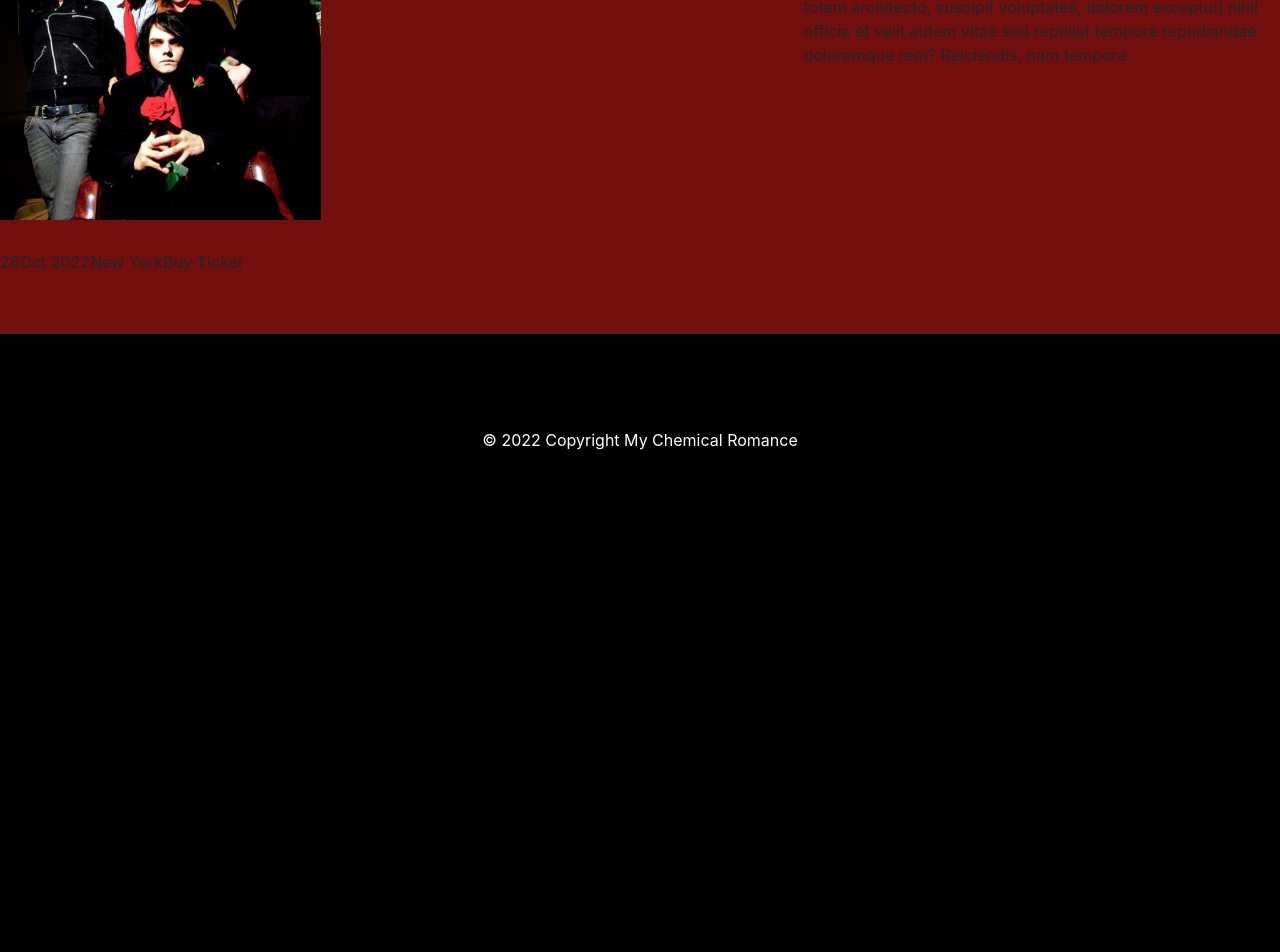
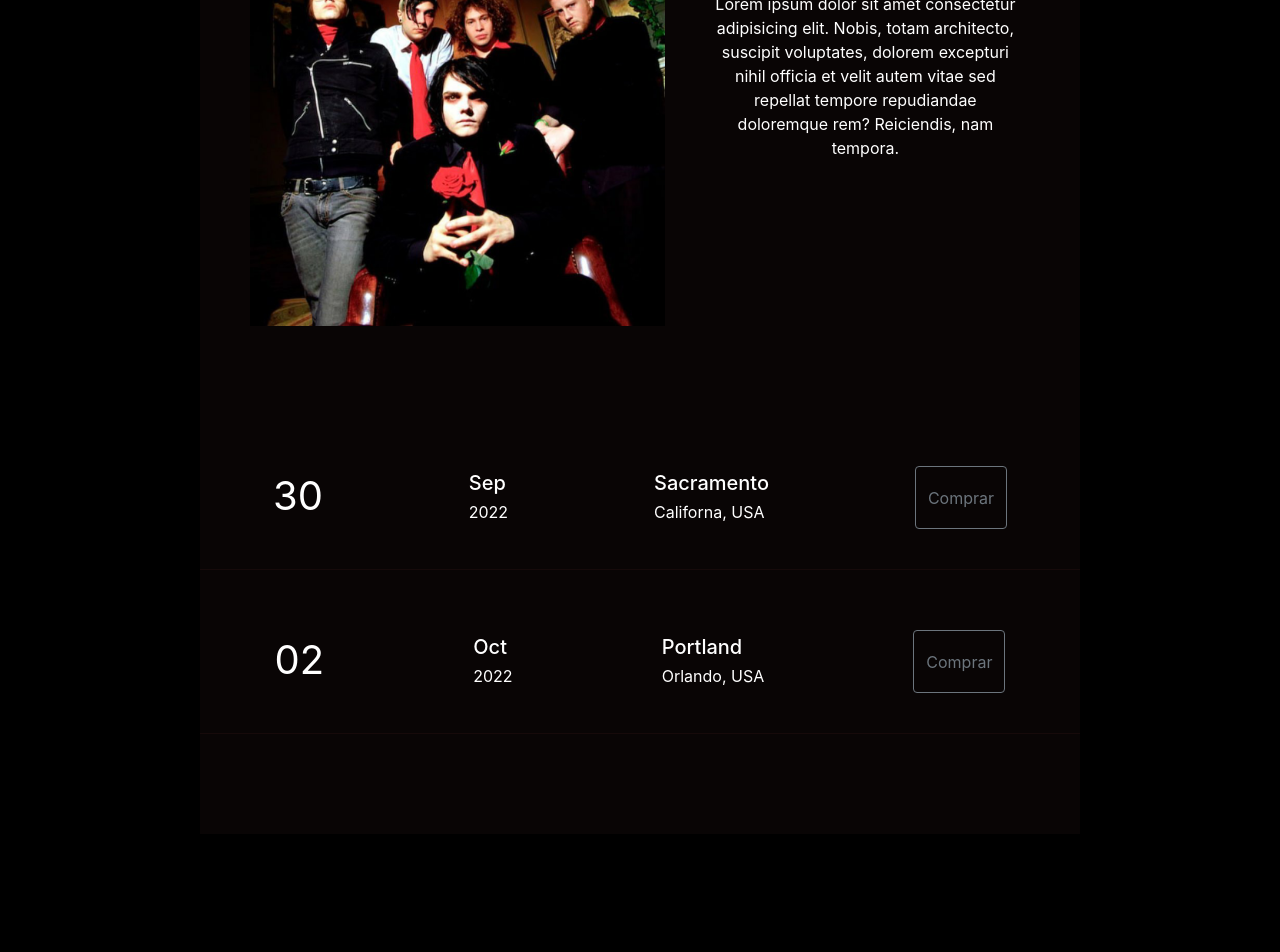
Before and after one commit to martinagonzaalez/coderhouse, a plain HTML site: page gira.html in a window 1280 px wide. Shown: the part 267-1219 px from the top of the page. Before the commit the page ends 800 px from the top, so only its background shows below. Drawn offline with nearby package versions, Linux system fonts and the light colour scheme.

Commit message:
gira arreglo

```diff
--- a/gira.html
+++ b/gira.html
@@ -63,18 +63,37 @@
                     <img src="./imagenes/tour.png" alt="">
                 </div>
                 <div class="texto">
-                    <h4>Tour</h4>
                     <h2>Compra tickets para nuestros próximos conciertos</h2>
                     <p>Lorem ipsum dolor sit amet consectetur adipisicing elit. Nobis, totam architecto, suscipit
                         voluptates, dolorem excepturi nihil officia et velit autem vitae sed repellat tempore
                         repudiandae doloremque rem? Reiciendis, nam tempora.</p>
                 </div>
             </div>
+            <div id="contenedor">
             <div class="fechas">
-                <div class="numero">26</div>
-                <div class="fecha">Oct 2022</div>
-                <div class="lugar">New York</div>
-                <div class="boton">Buy Ticket</div>
+                <div class="numero">30</div>
+                <div class="fecha">
+                    <h5>Sep</h5>
+                    <p>2022</p>
+                </div>
+                <div class="lugar">
+                    <h5>Sacramento</h5>
+                    <p>Californa, USA<p>
+                    </div>
+                <button type="button" class="btn btn-outline-secondary">Comprar</button>
+            </div>
+            <div class="fechas">
+                <div class="numero">02</div>
+                <div class="fecha">
+                    <h5>Oct</h5>
+                    <p>2022</p>
+                </div>
+                <div class="lugar">
+                    <h5>Portland</h5>
+                    <p>Orlando, USA<p>
+                    </div>
+                <button type="button" class="btn btn-outline-secondary">Comprar</button>
+            </div>
             </div>
         </section>
 
--- a/style.css
+++ b/style.css
@@ -3,11 +3,6 @@
 margin: 0;
 padding: 0;
 }
-
-/* Header de la pagina */
-
-
-
 
 /* fondo de index*/
 .indexgif{
@@ -61,22 +56,6 @@ width: 50%;
     border-style: solid;
     border-radius: 0px 0px 0px 0px;
     padding: 15px 30px 15px 30px;
-}
-
-
-
-
-/* contenedor padre */
-.grid-container{
-    /* habilitar la grilla de grid */
-    display: grid;
-    border: solid 4px black;
-    margin: 5px;
-    /* cant filas */
-    grid-template-rows: 200px 200px 200px;
-
-    /* cant de columnas*/
-    grid-template-columns: 200px 200px 200px;
 }
 
 /* FORMULARIO */
@@ -155,30 +134,55 @@ width: 50%;
  /* SECCION GIRA */
 
  #tour{
-    background: #721010;
-    padding: 60px 0px;
+    background: #090505;
+    padding: 40px 0px;
+    margin: 40px 200px;
  }
 
- #tour h4{
-    color: #ffffff;
-    text-align: center;
+ #tour imagen{
+    width: 40%;
  }
+
 
 #tour .contenedor {
     display: flex;
-    justify-content: space-around;
+
 }
 #tour img{
-    width: 40%;
+    margin: 40px 50px;
+    width: 90%;
     position: relative;
-    top: -30px;
+    top: -100px;
 }
 #tour .texto{
-    width: 50%;
+    color: #ffffff;
+    text-align: center;
+    width: 90%;
+    margin-right: 60px;
+    margin-left: 50px;
 }
 .fechas{
     display: flex;
+    justify-content: space-around;
+    color: #ffffff;
+    margin: auto;
+    width: 100%;
+    padding-bottom: 40px;
+    margin-bottom: 60px;
+    border-bottom: 1px solid #4b202033;
 
+}
+.fechas .numero{
+    font-size: 40px;
+}
+
+.fechas h5, .fechas p{
+    margin: 0%;
+    margin-top: 5px;
+}
+
+.fechas h5{
+    font-size: 20px;
 }
 
  /* NOTICIAS */
```
